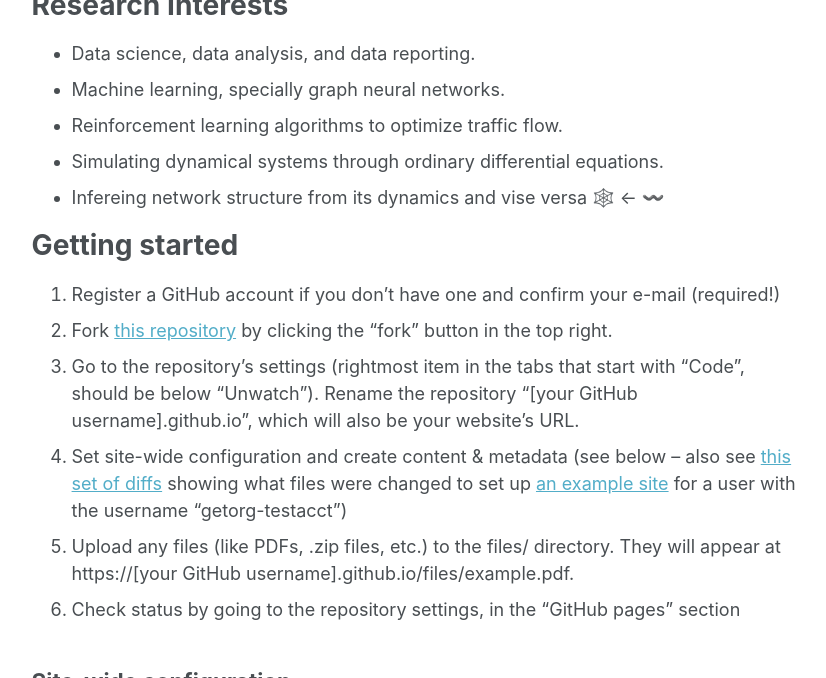
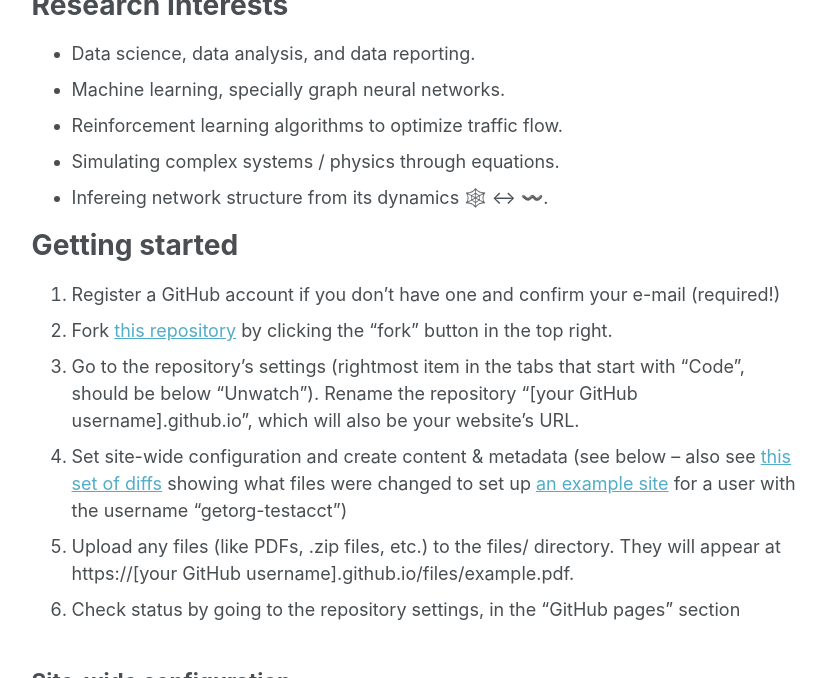
Before and after one commit to kryogenica/CV, a Jekyll site: the page built from _pages/about.md, in a window 1280 px wide and 900 px high, cut to the strip 222-900 px from the top of the window. Shown: the whole strip, without its empty margins (250-1076 px from the left). Built offline with Jekyll 4.4.1, drawn with Linux system fonts in a browser that asks for light colours.

Commit message:
Update about.md

```diff
--- a/_pages/about.md
+++ b/_pages/about.md
@@ -15,8 +15,8 @@ Research Interests
 * Data science, data analysis, and data reporting.
 * Machine learning, specially graph neural networks.
 * Reinforcement learning algorithms to optimize traffic flow.
-* Simulating dynamical systems through ordinary differential equations.
-* Infereing network structure from its dynamics and vise versa 🕸️ &larr; 〰️
+* Simulating complex systems / physics through equations.
+* Infereing network structure from its dynamics 🕸️ &harr; 〰️.
 
 Getting started
 ======
```
